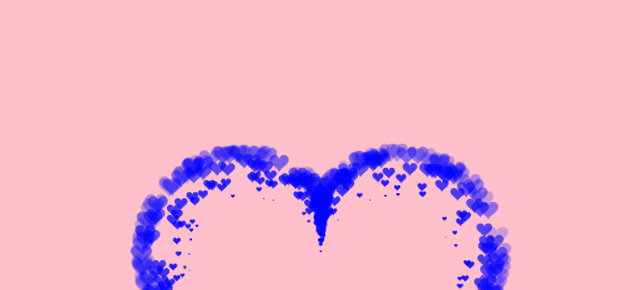
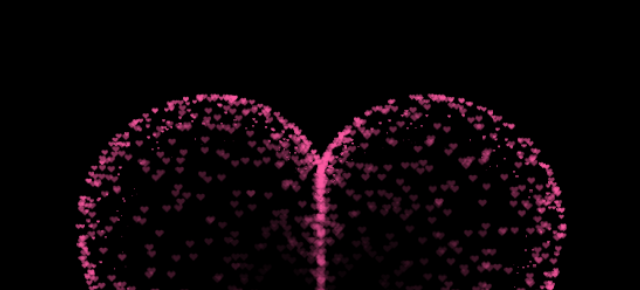
Before and after one commit to TaoMaii/Heart, a plain HTML site: page index.html in a window 1280 px wide. Shown: the part 82-372 px from the top of the page, without its empty margins (319-959 px from the left). Drawn offline with Linux system fonts and the light colour scheme.

Commit message:
Update index.html
Signed-off-by: Mai Chí Tạo <93439174+TaoMaii@users.noreply.github.com>

```diff
--- a/index.html
+++ b/index.html
@@ -1,298 +1,683 @@
-<!DOCTYPE HTML PUBLIC "-//W3C//DTD HTML 4.0 Transitional//EN">
-<HTML>
- <HEAD>
-  <TITLE> Tao Maii </TITLE>
-  <META NAME="Generator" CONTENT="EditPlus">
-  <META NAME="Author" CONTENT="">
-  <META NAME="Keywords" CONTENT="">
-  <META NAME="Description" CONTENT="">
+<!DOCTYPE html PUBLIC "-//W3C//DTD HTML 4.0 Transitional//EN">
+
+<html>
+
+  <head>
+
+    <title>Heart</title>
+
+    <meta name="Generator" content="EditPlus" />
+
+    <meta name="Author" content="" />
+
+    <meta name="Keywords" content="" />
+
+    <meta name="Description" content="" />
+
     <style>
-  html, body {
+
+      html,
+
+      body {
+
         height: 100%;
+
         padding: 0;
+
         margin: 0;
-  background: pink;
+
+        background: #000;
+
+         display: flex;
+
+        justify-content: center;
+
+        align-items: center;
+
       }
-canvas {
+
+      h1 {
+
+        color: red;
+
+      }
+
+      .box {
+
+        width: 100%;
+
         position: absolute;
-  width: 100%;
-  height: 100%;
-}
-<style>
-        html,
-        body {
-            overflow: hidden;
-            padding: 0;
-            margin: 0;
-            background: white;
+
+        top: 50%;
+
+        left: 50%;
+
+        transform: translate(-50%, -50%);
+
+        display: flex;
+
+        flex-direction: column;
+
       }
 
       canvas {
+
         position: absolute;
+
         width: 100%;
+
         height: 100%;
+
       }
 
-        canvas {
-            /* top: 50%;
-            left: 50%; */
-            z-index: 1;
-            display: block;
-            position: absolute;
-            transform: translate(-50%, -50%);
-            animation: heart 1.5s ease infinite
+      #pinkboard {
+
+        position: relative;
+
+        margin: auto;
+
+        height: 500px;
+
+        width: 500px;
+
+        animation: animate 2s infinite;
+
       }
 
-        @keyframes heart {
+      h1 {
+
+        animation: animate 2s infinite;
+
+      }
+
+      #pinkboard:before,
+
+      #pinkboard:after {
+
+        content: "";
+
+        position: absolute;
+
+        background: #ff5ca4;
+
+        width: 100px;
+
+        height: 160px;
+
+        border-top-left-radius: 50px;
+
+        border-top-right-radius: 50px;
+
+      }
+
+      #pinkboard:before {
+
+        left: 100px;
+
+        transform: rotate(-45deg);
+
+        transform-origin: 0 100%;
+
+        box-shadow: 0 14px 28px rgba(0, 0, 0, 0.25),
+
+          0 10px 10px rgba(0, 0, 0, 0.22);
+
+      }
+
+      #pinkboard:after {
+
+        left: 0;
+
+        transform: rotate(45deg);
+
+        transform-origin: 100% 100%;
+
+      }
+
+      @keyframes animate {
+
         0% {
+
           transform: scale(1);
+
         }
+
         30% {
-                transform: scale(.8);
+
+          transform: scale(0.8);
+
         }
-            /* 60% {
+
+        60% {
+
           transform: scale(1.2);
-            } */
+
+        }
+
         100% {
+
           transform: scale(1);
+
         }
+
       }
+
     </style>
-  </style>
- </HEAD>
- <BODY>
+
+  </head>
+
+  <body>
+
+    <h1>Hy Hy</h1>
+
+    <div class="box">
+
       <canvas id="pinkboard"></canvas>
+
+    </div>
+
     <script>
-  /*
- * Settings
- */
+
+
+
       var settings = {
+
         particles: {
-    length:   500, // maximum amount of particles
-    duration:   2, // particle duration in sec
-    velocity: 100, // particle velocity in pixels/sec
-    effect: -0.75, // play with this for a nice effect
-    size:      30, // particle size in pixels
+
+          length: 2000,
+
+          duration: 3,
+
+          velocity: 100,
+
+          effect: -1,
+
+          size: 8,
+
         },
+
       };
-/*
- * RequestAnimationFrame polyfill by Erik Möller
- */
-(function(){var b=0;var c=["ms","moz","webkit","o"];for(var a=0;a<c.length&&!window.requestAnimationFrame;++a){window.requestAnimationFrame=window[c[a]+"RequestAnimationFrame"];window.cancelAnimationFrame=window[c[a]+"CancelAnimationFrame"]||window[c[a]+"CancelRequestAnimationFrame"]}if(!window.requestAnimationFrame){window.requestAnimationFrame=function(h,e){var d=new Date().getTime();var f=Math.max(0,16-(d-b));var g=window.setTimeout(function(){h(d+f)},f);b=d+f;return g}}if(!window.cancelAnimationFrame){window.cancelAnimationFrame=function(d){clearTimeout(d)}}}());
-/*
- * Point class
- */
-var Point = (function() {
+
+
+
+      (function () {
+
+        var b = 0;
+
+        var c = ["ms", "moz", "webkit", "o"];
+
+        for (var a = 0; a < c.length && !window.requestAnimationFrame; ++a) {
+
+          window.requestAnimationFrame = window[c[a] + "RequestAnimationFrame"];
+
+          window.cancelAnimationFrame =
+
+            window[c[a] + "CancelAnimationFrame"] ||
+
+            window[c[a] + "CancelRequestAnimationFrame"];
+
+        }
+
+        if (!window.requestAnimationFrame) {
+
+          window.requestAnimationFrame = function (h, e) {
+
+            var d = new Date().getTime();
+
+            var f = Math.max(0, 16 - (d - b));
+
+            var g = window.setTimeout(function () {
+
+              h(d + f);
+
+            }, f);
+
+            b = d + f;
+
+            return g;
+
+          };
+
+        }
+
+        if (!window.cancelAnimationFrame) {
+
+          window.cancelAnimationFrame = function (d) {
+
+            clearTimeout(d);
+
+          };
+
+        }
+
+      })();
+
+
+
+      var Point = (function () {
+
         function Point(x, y) {
-    this.x = (typeof x !== 'undefined') ? x : 0;
-    this.y = (typeof y !== 'undefined') ? y : 0;
+
+          this.x = typeof x !== "undefined" ? x : 0;
+
+          this.y = typeof y !== "undefined" ? y : 0;
+
         }
-  Point.prototype.clone = function() {
+
+        Point.prototype.clone = function () {
+
           return new Point(this.x, this.y);
+
         };
-  Point.prototype.length = function(length) {
-    if (typeof length == 'undefined')
+
+        Point.prototype.length = function (length) {
+
+          if (typeof length == "undefined")
+
             return Math.sqrt(this.x * this.x + this.y * this.y);
+
           this.normalize();
+
           this.x *= length;
+
           this.y *= length;
+
           return this;
+
         };
-  Point.prototype.normalize = function() {
+
+        Point.prototype.normalize = function () {
+
           var length = this.length();
+
           this.x /= length;
+
           this.y /= length;
+
           return this;
+
         };
+
         return Point;
+
       })();
-/*
- * Particle class
- */
-var Particle = (function() {
+
+
+
+      var Particle = (function () {
+
         function Particle() {
+
           this.position = new Point();
+
           this.velocity = new Point();
+
           this.acceleration = new Point();
+
           this.age = 0;
+
         }
-  Particle.prototype.initialize = function(x, y, dx, dy) {
+
+        Particle.prototype.initialize = function (x, y, dx, dy) {
+
           this.position.x = x;
+
           this.position.y = y;
+
           this.velocity.x = dx;
+
           this.velocity.y = dy;
+
           this.acceleration.x = dx * settings.particles.effect;
+
           this.acceleration.y = dy * settings.particles.effect;
+
           this.age = 0;
+
         };
-  Particle.prototype.update = function(deltaTime) {
+
+        Particle.prototype.update = function (deltaTime) {
+
           this.position.x += this.velocity.x * deltaTime;
+
           this.position.y += this.velocity.y * deltaTime;
+
           this.velocity.x += this.acceleration.x * deltaTime;
+
           this.velocity.y += this.acceleration.y * deltaTime;
+
           this.age += deltaTime;
+
         };
-  Particle.prototype.draw = function(context, image) {
+
+        Particle.prototype.draw = function (context, image) {
+
           function ease(t) {
-      return (--t) * t * t + 1;
+
+            return --t * t * t + 1;
+
           }
+
           var size = image.width * ease(this.age / settings.particles.duration);
+
           context.globalAlpha = 1 - this.age / settings.particles.duration;
-    context.drawImage(image, this.position.x - size / 2, this.position.y - size / 2, size, size);
+
+          context.drawImage(
+
+            image,
+
+            this.position.x - size / 2,
+
+            this.position.y - size / 2,
+
+            size,
+
+            size
+
+          );
+
         };
+
         return Particle;
+
       })();
-/*
- * ParticlePool class
- */
-var ParticlePool = (function() {
+
+
+
+      var ParticlePool = (function () {
+
         var particles,
+
           firstActive = 0,
-      firstFree   = 0,
-      duration    = settings.particles.duration;
+
+          firstFree = 0,
+
+          duration = settings.particles.duration;
 
         function ParticlePool(length) {
-    // create and populate particle pool
+
+
+
           particles = new Array(length);
+
           for (var i = 0; i < particles.length; i++)
+
             particles[i] = new Particle();
+
         }
-  ParticlePool.prototype.add = function(x, y, dx, dy) {
+
+        ParticlePool.prototype.add = function (x, y, dx, dy) {
+
           particles[firstFree].initialize(x, y, dx, dy);
 
-    // handle circular queue
+
+
           firstFree++;
-    if (firstFree   == particles.length) firstFree   = 0;
-    if (firstActive == firstFree       ) firstActive++;
+
+          if (firstFree == particles.length) firstFree = 0;
+
+          if (firstActive == firstFree) firstActive++;
+
           if (firstActive == particles.length) firstActive = 0;
+
         };
-  ParticlePool.prototype.update = function(deltaTime) {
+
+        ParticlePool.prototype.update = function (deltaTime) {
+
           var i;
 
-    // update active particles
+
+
           if (firstActive < firstFree) {
+
             for (i = firstActive; i < firstFree; i++)
+
               particles[i].update(deltaTime);
-    }
-    if (firstFree < firstActive) {
-      for (i = firstActive; i < particles.length; i++)
-        particles[i].update(deltaTime);
-      for (i = 0; i < firstFree; i++)
-        particles[i].update(deltaTime);
+
           }
 
-    // remove inactive particles
-    while (particles[firstActive].age >= duration && firstActive != firstFree) {
-      firstActive++;
-      if (firstActive == particles.length) firstActive = 0;
+          if (firstFree < firstActive) {
+
+            for (i = firstActive; i < particles.length; i++)
+
+              particles[i].update(deltaTime);
+
+            for (i = 0; i < firstFree; i++) particles[i].update(deltaTime);
+
           }
 
 
+
+          while (
+
+            particles[firstActive].age >= duration &&
+
+            firstActive != firstFree
+
+          ) {
+
+            firstActive++;
+
+            if (firstActive == particles.length) firstActive = 0;
+
+          }
+
         };
-  ParticlePool.prototype.draw = function(context, image) {
-    // draw active particles
+
+        ParticlePool.prototype.draw = function (context, image) {
+
+
+
           if (firstActive < firstFree) {
+
             for (i = firstActive; i < firstFree; i++)
+
               particles[i].draw(context, image);
+
           }
+
           if (firstFree < firstActive) {
+
             for (i = firstActive; i < particles.length; i++)
+
               particles[i].draw(context, image);
-      for (i = 0; i < firstFree; i++)
-        particles[i].draw(context, image);
+
+            for (i = 0; i < firstFree; i++) particles[i].draw(context, image);
+
           }
+
         };
+
         return ParticlePool;
+
       })();
-/*
- * Putting it all together
- */
-(function(canvas) {
-  var context = canvas.getContext('2d'),
+
+
+
+      (function (canvas) {
+
+        var context = canvas.getContext("2d"),
+
           particles = new ParticlePool(settings.particles.length),
-      particleRate = settings.particles.length / settings.particles.duration, // particles/sec
+
+          particleRate =
+
+            settings.particles.length / settings.particles.duration,
+
           time;
 
-  // get point on heart with -PI <= t <= PI
+
+
         function pointOnHeart(t) {
+
           return new Point(
+
             160 * Math.pow(Math.sin(t), 3),
-      130 * Math.cos(t) - 50 * Math.cos(2 * t) - 20 * Math.cos(3 * t) - 10 * Math.cos(4 * t) + 25
+
+            130 * Math.cos(t) -
+
+              50 * Math.cos(2 * t) -
+
+              20 * Math.cos(3 * t) -
+
+              10 * Math.cos(4 * t) +
+
+              25
+
           );
+
         }
 
-  // creating the particle image using a dummy canvas
-  var image = (function() {
-    var canvas  = document.createElement('canvas'),
-        context = canvas.getContext('2d');
-    canvas.width  = settings.particles.size;
+
+
+        var image = (function () {
+
+          var canvas = document.createElement("canvas"),
+
+            context = canvas.getContext("2d");
+
+          canvas.width = settings.particles.size;
+
           canvas.height = settings.particles.size;
-    // helper function to create the path
+
+
+
           function to(t) {
+
             var point = pointOnHeart(t);
-      point.x = settings.particles.size / 2 + point.x * settings.particles.size / 350;
-      point.y = settings.particles.size / 2 - point.y * settings.particles.size / 350;
+
+            point.x =
+
+              settings.particles.size / 2 +
+
+              (point.x * settings.particles.size) / 350;
+
+            point.y =
+
+              settings.particles.size / 2 -
+
+              (point.y * settings.particles.size) / 350;
+
             return point;
+
           }
-    // create the path
+
+
+
           context.beginPath();
+
           var t = -Math.PI;
+
           var point = to(t);
+
           context.moveTo(point.x, point.y);
+
           while (t < Math.PI) {
-      t += 0.01; // baby steps!
+
+            t += 0.01;
+
             point = to(t);
+
             context.lineTo(point.x, point.y);
+
           }
+
           context.closePath();
-    // create the fill
-    context.fillStyle = 'blue';
+
+
+
+          context.fillStyle = "#FF5CA4";
+
           context.fill();
-    // create the image
+
+
+
           var image = new Image();
+
           image.src = canvas.toDataURL();
+
           return image;
+
         })();
 
-  // render that thing!
+
+
         function render() {
-    // next animation frame
+
+
+
           requestAnimationFrame(render);
 
-    // update time
-    var newTime   = new Date().getTime() / 1000,
+
+
+          var newTime = new Date().getTime() / 1000,
+
             deltaTime = newTime - (time || newTime);
+
           time = newTime;
 
-    // clear canvas
+
+
           context.clearRect(0, 0, canvas.width, canvas.height);
 
-    // create new particles
+
+
           var amount = particleRate * deltaTime;
+
           for (var i = 0; i < amount; i++) {
+
             var pos = pointOnHeart(Math.PI - 2 * Math.PI * Math.random());
+
             var dir = pos.clone().length(settings.particles.velocity);
-      particles.add(canvas.width / 2 + pos.x, canvas.height / 2 - pos.y, dir.x, -dir.y);
+
+            particles.add(
+
+              canvas.width / 2 + pos.x,
+
+              canvas.height / 2 - pos.y,
+
+              dir.x,
+
+              -dir.y
+
+            );
+
           }
 
-    // update and draw particles
+
+
           particles.update(deltaTime);
+
           particles.draw(context, image);
+
         }
 
-  // handle (re-)sizing of the canvas
+
+
         function onResize() {
-    canvas.width  = canvas.clientWidth;
+
+          canvas.width = canvas.clientWidth;
+
           canvas.height = canvas.clientHeight;
+
         }
+
         window.onresize = onResize;
 
-  // delay rendering bootstrap
-  setTimeout(function() {
+
+
+        setTimeout(function () {
+
           onResize();
+
           render();
+
         }, 10);
-})(document.getElementById('pinkboard'));
+
+      })(document.getElementById("pinkboard"));
+
     </script>
-</BODY>
-</HTML>
+
+  </body>
+
+</html>
```
Lines whose indentation alone changed are shown as unchanged.
